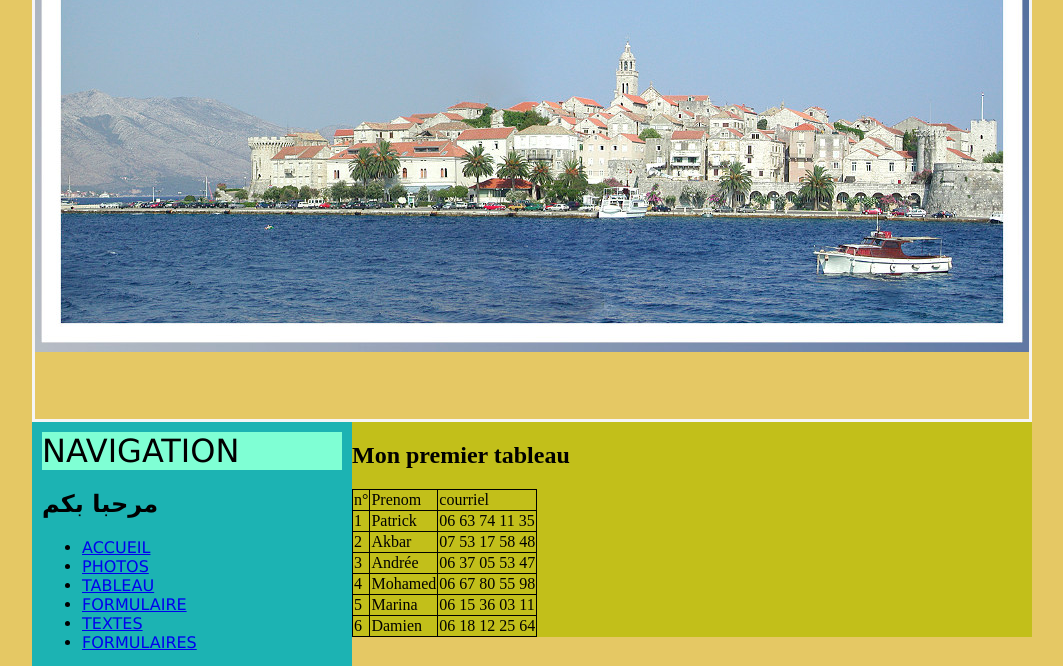
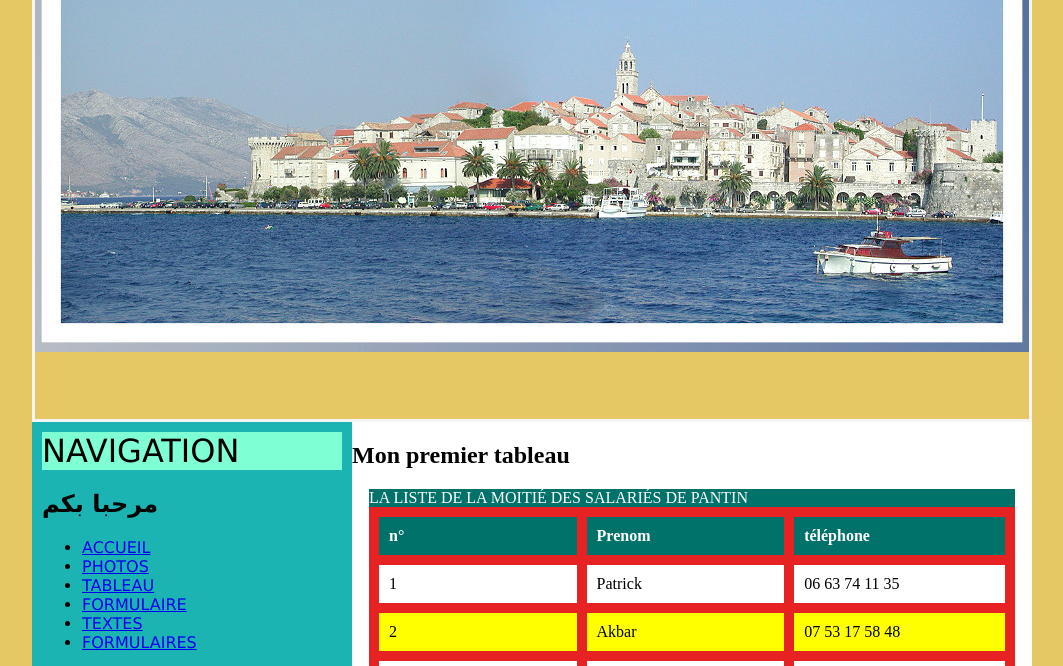
Before and after one commit to medtar93/miniSITE, a plain HTML site: page tableau.html in a window 1280 px wide. Shown: the part 134-800 px from the top of the page, without its empty margins (108-1171 px from the left). Drawn offline with Linux system fonts and the light colour scheme.

Commit message:
commit13
-index indenté
-feuille css : style du tableau + decouverte des pseudos class

```diff
--- a/css/style_mini_site.css
+++ b/css/style_mini_site.css
@@ -25,8 +25,10 @@
 .fond_linen{
     background-color: linen;
 }
-.fond_canard{
-    background-color: rgb(194, 191, 26)
+.fond_rouge{
+    background-color: red;
+}.fond_jaune{
+    background-color: yellow;
 }
 /* les styles de la page */
 
@@ -47,6 +49,7 @@ footer{
     background-color: blue;
 }
 #main {
+    background: white;
       font-family: 'Times New Roman', Times, serif;
     width: 680px;
     float: right;
@@ -83,7 +86,7 @@ aside
 }
 /* le pied de page */
 footer{
-    height: 267.85px;
+    height: 400px;
     border: 20px solid whitesmoke;
 }
 /* le formulaire sur le CSS */
@@ -122,18 +125,31 @@ select{
     margin-top: 10px;
 
 }
-table
-
-{
-
-    border-collapse: collapse;
+/* le tableau */
+table{
+    width: 95%;
+   margin: auto;
+    border-collapse: collapse; /* fusionne les bordures stylées ci-aprés */
+}
+table, th, td {
+    border: 10px solid rgb(230, 34, 34);
 
 }
-
-td, th /* Mettre une bordure sur les td ET les th */
-
-{
-
-    border: 1px solid black;
-
+th, td{
+    padding: 10px;
 }
+tr:hover{
+    background-color: cyan;
+}
+ caption,th, tfoot {
+    text-align: left;
+    background: #00726a;
+    color: white;
+}
+a:hover{
+    background-color:yellow;
+}
+caption{
+    caption-side: top;
+    text-transform: uppercase;
+}
--- a/tableau.html
+++ b/tableau.html
@@ -28,22 +28,33 @@
                         <li><a href="textes.html" title="Minisite : textes">TEXTES</a></li>
                         <li><a href="formulaire.html" title="Minisite : formulaire">FORMULAIRES</a></li>
                     </ul></aside>
-        <div id="main" class="fond_canard">
+        <div id="main" class="fondjaune">
             <!-- éviter les balises br car ne peuvent être stylisé -->
-
             <!-- contenu textuel -->
                     <h2>Mon premier tableau</h2>
-                        <table>
+                    <table width="80%">
+                    <caption>la liste de la moitié des salariés de Pantin</caption>
+                    <thead>
+
+                        <tr><!-- tr table row une rangée de tableau -->
+                            <th><strong>n°</strong></th> <!-- th table head une cellule d'en tête de colonne -->
+                            <th><strong>Prenom</strong></th>
+                            <th>téléphone</th>
+                        </tr>
+                    </thead>
+                    <tfoot>
                         <tr>
-                                <td>n°</td>
-                                <td>Prenom</td>
-                                <td>courriel</td>
+                            <td>dernière ligne</td>
+                            <td>dernière ligne</td>
+                            <td>dernière ligne</td>
                         </tr>
+                    </tfoot>
+                        <tbody>
                         <tr>
                             <td>1</td>
                             <td>Patrick </td>
                             <td>06 63 74 11 35</td></tr>
-                            <tr>
+                        <tr class="fond_jaune">
                             <td>2</td>
                             <td>Akbar</td>
                             <td>07 53 17 58 48</td>
@@ -53,7 +64,7 @@
                             <td>Andrée</td>
                             <td>06 37 05 53 47</td>
                         </tr>
-                            <tr>
+                        <tr class="fond_jaune">
                                 <td>4</td>
                                 <td>Mohamed</td>
                                 <td>06 67 80 55 98</td>
@@ -63,10 +74,11 @@
                             <td>Marina </td>
                             <td> 06 15 36 03 11</td>
                         </tr>
-                            <tr>
+                        <tr class="fond_jaune">
                             <td>6</td>
                             <td>Damien </td>
                             <td> 06 18 12 25 64</td></tr>
+                        </tbody>
                     </table>
 
 
```
Lines whose indentation alone changed are shown as unchanged.
